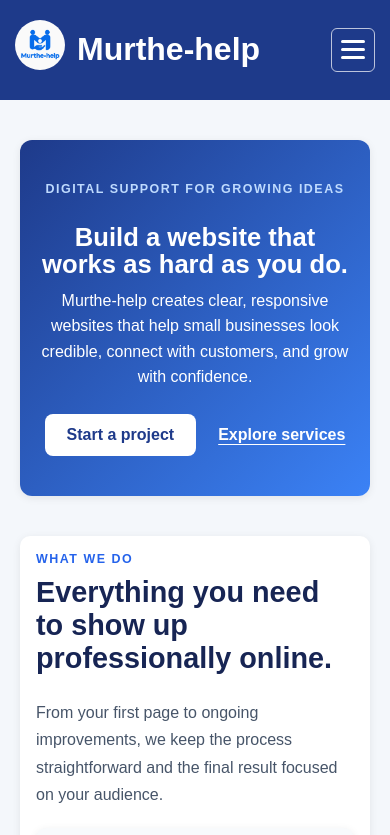
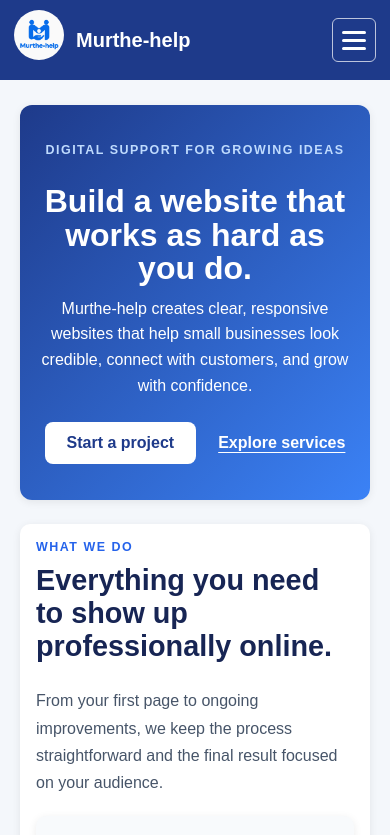
Before and after one commit to temitopeolabode98-ux/WE-GO-AGAIN, a plain HTML site: page index.html in a window 390 px wide. Shown: the top 835 px of the page. Drawn offline with Linux system fonts and the light colour scheme.

Commit message:
Refine homepage sizing

```diff
--- a/styles.css
+++ b/styles.css
@@ -70,7 +70,7 @@ footer {
 .hero {
   max-width: 900px;
   margin: 40px auto;
-  padding: 60px 20px;
+  padding: 48px 20px;
   background: linear-gradient(135deg, #1e3a8a, #3b82f6);
   color: white;
   border-radius: 12px;
@@ -80,7 +80,7 @@ footer {
 .hero-text h2 {
   max-width: 680px;
   margin: 8px auto 16px;
-  font-size: clamp(2.2rem, 5vw, 4rem);
+  font-size: clamp(2rem, 4vw, 3.2rem);
   line-height: 1.05;
 }
 
@@ -300,11 +300,12 @@ footer {
   }
 
   .hero {
-    padding: 40px 15px;
+    margin: 24px auto;
+    padding: 36px 16px;
   }
 
   .hero-text h2 {
-    font-size: 1.6rem;
+    font-size: 2rem;
   }
 
   main {
@@ -442,7 +443,7 @@ footer {
 }
 .topbar {
   position: relative;
-  padding: 10px 15px;
+  padding: 12px 20px;
 }
 
 .menu-toggle {
@@ -477,3 +478,20 @@ footer {
   margin: 0;
   text-align: center;
 }
+
+@media (max-width: 600px) {
+  .topbar {
+    padding: 10px 14px;
+  }
+
+  .logo-area h1 {
+    margin: 0;
+    font-size: 1.25rem;
+  }
+
+  .navbar {
+    left: 14px;
+    right: 14px;
+    min-width: 0;
+  }
+}
```
